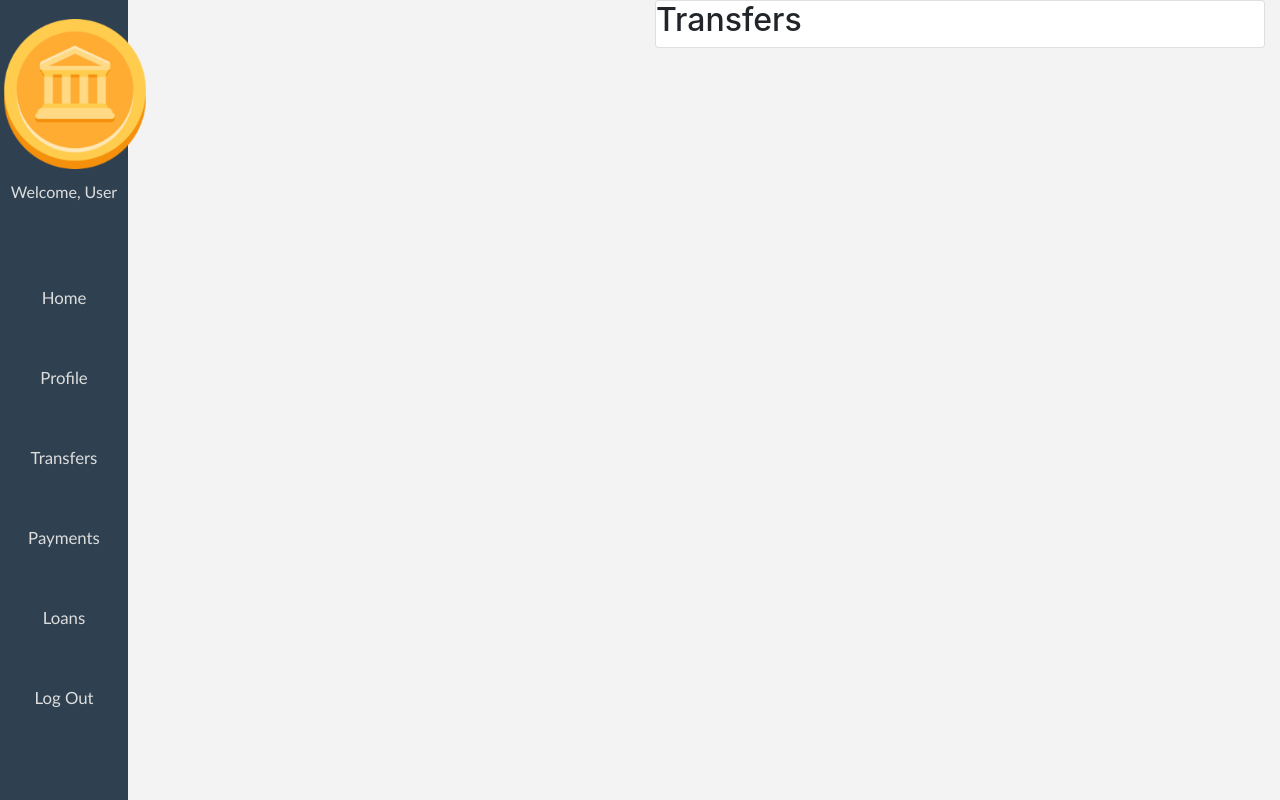
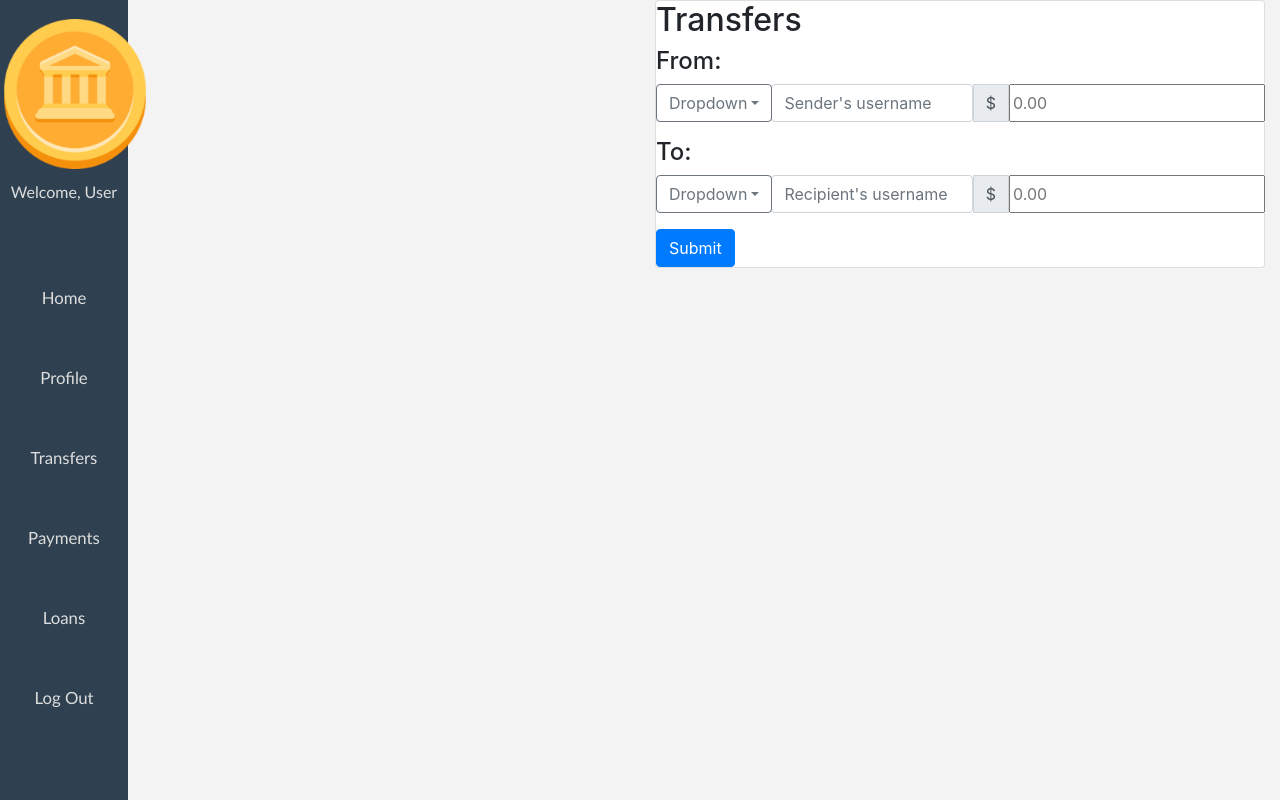
Before and after one commit to JustinLeung1/react-banking-portal, a React (Create React App) app in the folder banking-portal/: page /transfers in a window 1280 px wide. Built offline with nearby package versions, Linux system fonts and the light colour scheme; no server answers; sample sign-in values are in the browser's storage.

Commit message:
add ui payment and transfer

```diff
--- a/banking-portal/src/components/sidebarPages/Payments.js
+++ b/banking-portal/src/components/sidebarPages/Payments.js
@@ -1,5 +1,5 @@
 import React from "react"
-import { Container, Row, Col, Card } from "react-bootstrap"
+import {Button, InputGroup, DropdownButton, Dropdown, FormControl, Container, Row, Col, Card } from "react-bootstrap"
 import Sidebar from "../dashboardcomponents/Sidebar"
 import "../../styles/Dashboard.css"
 
@@ -14,6 +14,27 @@ export default function Payments () {
                 <Col>
                     <Card className="header">
                         <h2>Payments</h2>
+                        <InputGroup className="mb-3">
+                            <InputGroup.Prepend>
+                                <DropdownButton
+                                    as={InputGroup.Prepend}
+                                    variant="outline-secondary"
+                                    title="Dropdown"
+                                    id="input-group-dropdown-1"
+                                >
+
+                                <Dropdown.Item href="#">Paybill</Dropdown.Item>
+                                <Dropdown.Item href="#">Credit card</Dropdown.Item>
+
+                                </DropdownButton>
+                            <FormControl
+                                    placeholder="Sender's username"
+                                    aria-label="Amount (to the nearest dollar)"/>
+                                <InputGroup.Text>$</InputGroup.Text>
+                                <input type="text" pattern="[0-9]*" placeholder = "0.00"/>
+                            </InputGroup.Prepend>
+                      </InputGroup>
+                      <Button variant="primary">Submit</Button>{' '}
                     </Card>
                 </Col>
             </Row>
--- a/banking-portal/src/components/sidebarPages/Transfers.js
+++ b/banking-portal/src/components/sidebarPages/Transfers.js
@@ -1,5 +1,5 @@
 import React from "react"
-import { Container, Row, Col, Card } from "react-bootstrap"
+import {Button, Dropdown, DropdownButton, InputGroup, FormControl, Container, Row, Col, Card } from "react-bootstrap"
 import Sidebar from "../dashboardcomponents/Sidebar"
 import "../../styles/Dashboard.css"
 
@@ -14,6 +14,52 @@ export default function Transfers () {
                 <Col>
                     <Card classname="header">
                         <h2>Transfers</h2>
+                        <div>
+                <InputGroup className="mb-3">
+                    <h4>From: </h4>
+                    <InputGroup.Prepend>
+                        <DropdownButton
+                            as={InputGroup.Prepend}
+                            variant="outline-secondary"
+                            title="Dropdown"
+                            id="input-group-dropdown-1"
+                        >
+
+                        <Dropdown.Item href="#">Checking Account</Dropdown.Item>
+                        <Dropdown.Item href="#">Saving Account</Dropdown.Item>
+
+                        </DropdownButton>
+                    <FormControl
+                            placeholder="Sender's username"
+                            aria-label="Amount (to the nearest dollar)"/>
+                        <InputGroup.Text>$</InputGroup.Text>
+                        <input type="text" pattern="[0-9]*" placeholder = "0.00"/>
+                    </InputGroup.Prepend>
+              </InputGroup>
+      <InputGroup className="mb-3">
+          <h4>To: </h4>
+          <InputGroup.Prepend>
+              <DropdownButton
+                  as={InputGroup.Prepend}
+                  variant="outline-secondary"
+                  title="Dropdown"
+                  id="input-group-dropdown-1"
+              >
+
+              <Dropdown.Item href="#">Checking Account</Dropdown.Item>
+              <Dropdown.Item href="#">Saving Account</Dropdown.Item>
+
+              </DropdownButton>
+          <FormControl
+                  placeholder="Recipient's username"
+                  aria-label="Amount (to the nearest dollar)"/>
+              <InputGroup.Text>$</InputGroup.Text>
+              <input type="text" pattern="[0-9]*" placeholder = "0.00"/>
+          </InputGroup.Prepend>
+      </InputGroup>
+      <Button variant="primary">Submit</Button>{' '}
+
+</div>
                     </Card>
                 </Col>
             </Row>
```
